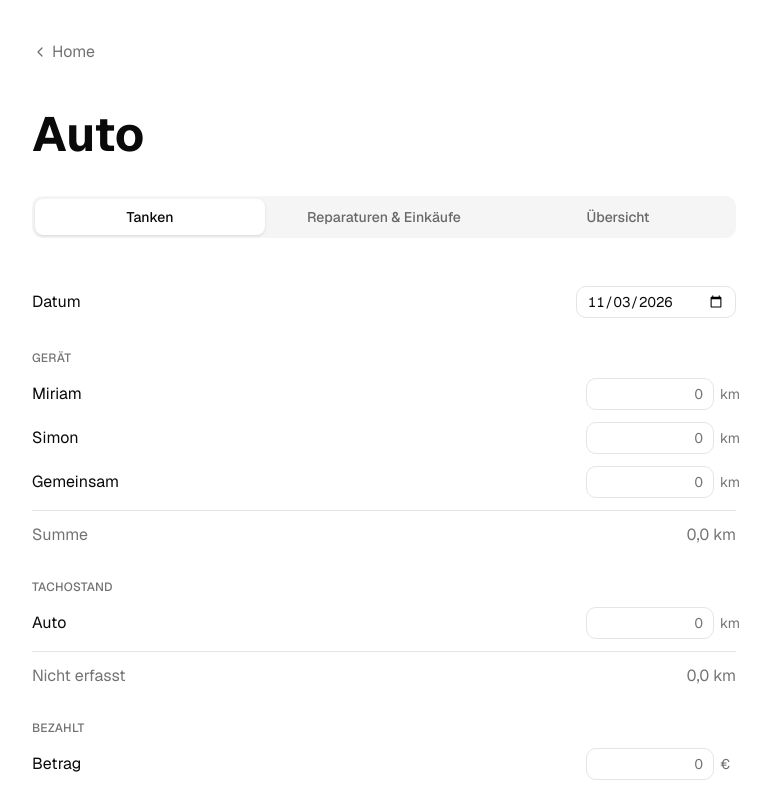
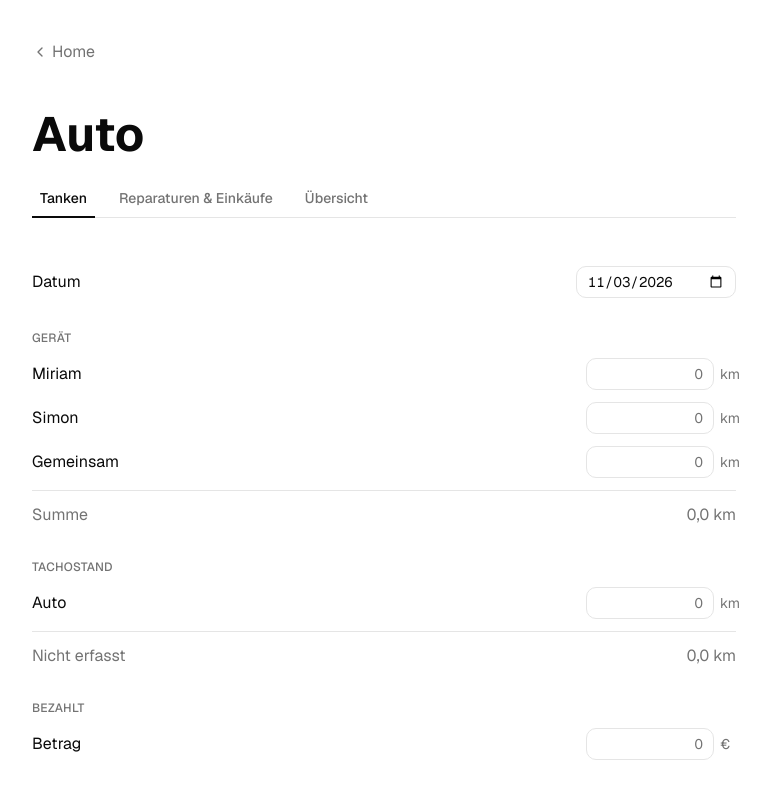
Before and after one commit to miriampalmetshofer/misi, a Next.js app: page /auto in a window 1280 px wide. Shown: the top 790 px of the page, without its empty margins (256-1026 px from the left). Built offline with nearby package versions, Linux system fonts and the light colour scheme; no server answers; the database is empty.

Commit message:
Use shared section navigation for car tabs

```diff
--- a/src/app/auto/loading.tsx
+++ b/src/app/auto/loading.tsx
@@ -11,7 +11,7 @@ export default function AutoLoading() {
           <span>Home</span>
         </div>
         <h1 className="page-headline">Auto</h1>
-        <Skeleton aria-hidden="true" className="mt-6 h-12 rounded-xl sm:mt-8" />
+        <Skeleton aria-hidden="true" className="mt-4 h-10 rounded-none" />
         <div aria-hidden="true" className="mt-8 flex flex-col gap-5">
           <Skeleton className="h-10 w-44 rounded-lg" />
           <Skeleton className="h-52 rounded-xl" />
--- a/src/components/SectionNavigation.tsx
+++ b/src/components/SectionNavigation.tsx
@@ -10,9 +10,11 @@ type Section = {
 export function SectionNavigation({
   label,
   sections,
+  scroll,
 }: {
   label: string;
   sections: Section[];
+  scroll?: boolean;
 }) {
   return (
     <nav aria-label={label} className="mt-4 flex gap-4 border-b">
@@ -20,6 +22,7 @@ export function SectionNavigation({
         <Link
           key={label}
           href={href}
+          scroll={scroll}
           aria-current={active ? "page" : undefined}
           className="-mb-px rounded-t-sm border-b-2 border-transparent px-2 py-2 text-sm font-medium text-muted-foreground hover:text-foreground focus-visible:outline-2 focus-visible:outline-ring aria-[current=page]:border-foreground aria-[current=page]:text-foreground"
         >
--- a/src/features/car/CarTabs.tsx
+++ b/src/features/car/CarTabs.tsx
@@ -1,15 +1,12 @@
-import Link from "next/link";
-
+import { SectionNavigation } from "@/components/SectionNavigation";
 import type { FuelView } from "@/features/fuel/views";
-import { cn } from "@/lib/utils";
 
 export function CarTabs({ current }: { current: FuelView | "ausgaben" }) {
   return (
-    <nav
-      aria-label="Auto-Bereich"
-      className="mt-6 grid grid-cols-[auto_1fr_auto] gap-1 rounded-lg bg-muted p-[3px] sm:mt-8 sm:grid-cols-3"
-    >
-      {[
+    <SectionNavigation
+      label="Auto-Bereich"
+      scroll={false}
+      sections={[
         { label: "Tanken", href: "/auto", id: "berechnen" },
         {
           label: "Reparaturen & Einkäufe",
@@ -21,22 +18,11 @@ export function CarTabs({ current }: { current: FuelView | "ausgaben" }) {
           href: "/auto?ansicht=uebersicht",
           id: "uebersicht",
         },
-      ].map((tab) => (
-        <Link
-          key={tab.href}
-          href={tab.href}
-          scroll={false}
-          aria-current={tab.id === current ? "page" : undefined}
-          className={cn(
-            "flex items-center justify-center rounded-md px-2 py-2 text-center text-sm font-medium transition-colors focus-visible:outline-1 focus-visible:outline-ring sm:px-3",
-            tab.id === current
-              ? "bg-background text-foreground shadow-sm"
-              : "text-foreground/60 hover:text-foreground dark:text-muted-foreground",
-          )}
-        >
-          {tab.label}
-        </Link>
-      ))}
-    </nav>
+      ].map((tab) => ({
+        href: tab.href,
+        label: tab.label,
+        active: tab.id === current,
+      }))}
+    />
   );
 }
```
